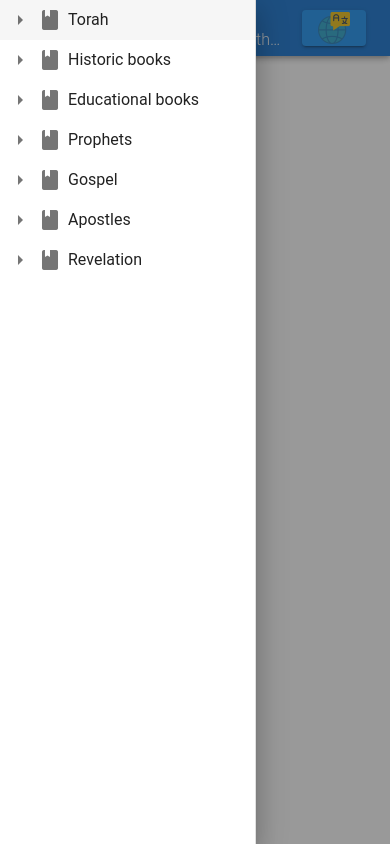
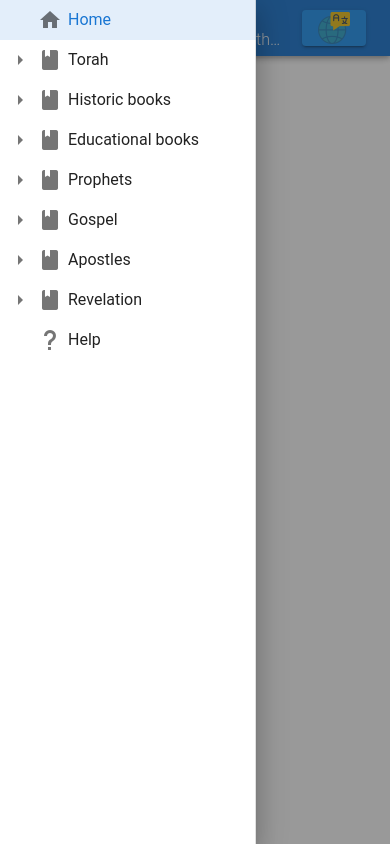
Before and after one commit to karnauhov/theword, a Vue app: page / in a window 390 px wide. Both pictures are taken after a click on the button 56 px from the left and 28 px from the top of the page. Built offline with nearby package versions, Linux system fonts and the light colour scheme.

Commit message:
Home, Help menues

```diff
--- a/public/assets/content/en/config.json
+++ b/public/assets/content/en/config.json
@@ -3,6 +3,11 @@
     "header": "The Word",
     "subheader": "In the beginning was the Word, and the Word was with God, and the Word was God. (John 1:1)",
     "menu": [
+      {
+        "id": 0,
+        "name": "Home",
+        "children": []
+      },
       {
         "id": 1000,
         "name": "Torah",
@@ -51,6 +56,11 @@
         "children": [{
             "id": 7001, "name": "Foreword", "places": "Rev 1:1-11"
           }]
+      },
+      {
+        "id": 8000,
+        "name": "Help",
+        "children": []
       }
     ],
     "dlgLanguage": "Choose your language",
--- a/src/App.vue
+++ b/src/App.vue
@@ -36,7 +36,7 @@
     <v-navigation-drawer app v-model="drawer" clipped :mobile-break-point="mobileBreakPoint">
       <v-treeview dense @update:active="loadContent($event)" :open="this.getOpenedMenu()" :active="this.getActiveMenu()" :items="this.config.ui ? this.config.ui.menu : undefined" :activatable="true" :hoverable="true" :open-on-click="true">
         <template v-slot:prepend="{ item, open }">
-          <v-icon v-if="item.children">{{ open ? 'mdi-book-open' : 'mdi-book' }}</v-icon>
+          <v-icon v-if="item.children">{{ item.id === 0 ? 'mdi-home' : (item.id === 8000 ? 'mdi-help' : (open ? 'mdi-book-open' : 'mdi-book')) }}</v-icon>
           <v-badge v-else :content="item.places" color="transparent" offset-x="0" offset-y="36">
             <v-icon>mdi-file</v-icon>
           </v-badge>
@@ -45,14 +45,16 @@
     </v-navigation-drawer>
 
     <v-content style="min-width: 300px">
-      <Page v-if="currentChapterId && currentChapterId != 0" :content="currentContent" :config="config" :chapterId="currentChapterId"/>
-      <Home v-else />
+      <Home v-if="currentChapterId == 0" />
+      <Help v-else-if="currentChapterId == 8000" />
+      <Page v-else :content="currentContent" :config="config" :chapterId="currentChapterId"/>
     </v-content>
   </v-app>
 </template>
 
 <script>
 import Home from './components/Home';
+import Help from './components/Help';
 import Page from './components/Page';
 
 const axios = require('axios').default;
@@ -63,6 +65,7 @@ export default {
 
   components: {
     Home,
+    Help,
     Page,
   },
 
@@ -161,25 +164,32 @@ export default {
     },
     loadContent: function(ids) {
       if (ids && ids.length > 0 && ids[0] && ids[0] != 0) {
+        if (ids[0] == 8000) { // Help item
+          this.currentFolderId = ids[0];
+          this.currentChapterId = ids[0];
+          localStorage.folder = this.currentFolderId;
+          localStorage.chapter = this.currentChapterId;
+        } else {
           this.currentFolderId = this.getFolderId(ids[0]);
           this.currentChapterId = ids[0];
           localStorage.folder = this.currentFolderId;
           localStorage.chapter = this.currentChapterId;
           axios.get(`/assets/content/${this.lang.code}/${this.currentChapterId}.json`).then(response => {
             this.changeContent(response.data.content);
-          if (window.innerWidth < this.mobileBreakPoint) {
-            this.drawer = false;
-          }
           }).catch((error) => {
             this.currentChapterId = 0;
             localStorage.chapter = this.currentChapterId;
             this.changeContent({});
             console.error(error);
           });
+        }
       } else if (this.config.ui) {
         this.currentChapterId = 0;
         localStorage.chapter = this.currentChapterId;
         this.changeContent({});
+      }
+      if (window.innerWidth < this.mobileBreakPoint) {
+        this.drawer = false;
       }
     },
     getFolderId: function(chapterId) {
--- /dev/null
+++ b/src/components/Help.vue
@@ -0,0 +1,14 @@
+<template>
+  <v-container>
+    <p>{{ tmp }}</p>
+  </v-container>
+</template>
+
+<script>
+  export default {
+    name: 'Help',
+    data: () => ({
+      tmp: "Help page"
+    }),
+  }
+</script>
```
Also changed, not shown: public/assets/content/ru/config.json (+10 -0 lines). Lines whose indentation alone changed are shown as unchanged.
